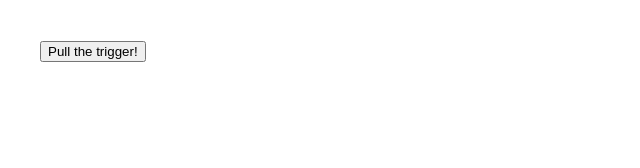
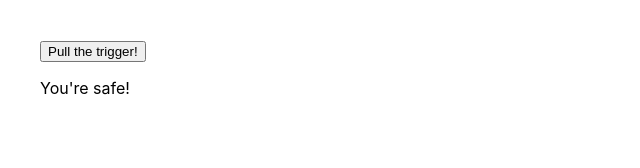
Before and after one commit to thinkful-ei-heron/kei-react-playground, a React (Create React App) app: page / in a window 1280 px wide. Both pictures are taken after a click on the button "Pull the trigger!". Shown: the top 168 px of the page, without its empty margins (0-640 px from the left). Built offline with nearby package versions, Linux system fonts and the light colour scheme.

Commit message:
russian roulette working

```diff
--- a/src/App.js
+++ b/src/App.js
@@ -5,7 +5,7 @@ import RouletteGun from './state-drills/RouletteGun';
 function App() {
   return (
     <main className='App'>
-      <RouletteGun bulletInChamber={1} />
+      <RouletteGun />
     </main>
   )
 }
--- a/src/state-drills/RouletteGun.js
+++ b/src/state-drills/RouletteGun.js
@@ -3,23 +3,21 @@ import React from 'react';
 class RouletteGun extends React.Component {
   constructor(props) {
     super(props)
-    this.state = { bulletInChamber: this.props.bulletInChamber }
+    this.state = {
+      chamber: null,
+      spinningTheChamber: false
+    }
   }
 
   checkChamber = () => {
     if (this.props.chamber > 8 || this.props.chamber < 1){
-      Math.ceil(Math.random() * 8);
+      this.setState({
+        bulletInChamber: Math.ceil(Math.random() * 8)
+      })
     }
   }
 
-  handleButtonClick = () => {
-    const newCount = this.state.count + this.props.steps
-    this.setState({
-      count: newCount
-    })
-  }
-
-  rendeResult = () => {
+  renderResult = () => {
     if (this.state.count >=8){
       //clearInterval(this.interval)
       return <div><p>BOOM!!!!</p></div>
@@ -28,27 +26,51 @@ class RouletteGun extends React.Component {
     } else {
       return <div><p>Tock</p></div>
     }
-
   }
 
   handleButtonClick = () => {
-    const newCount = this.state.count + this.props.steps
-    this.setState({
-      count: newCount
-    })
+    this.setState({spinningTheChamber: true})
+    this.setState({chamber: Math.ceil(Math.random() * 8)})
+    let timeout = setTimeout(() => {
+      this.setState({
+        spinningTheChamber: false
+      });
+      console.log(this.state.chamber);
+    }, 2000)
+  }
+
+  renderResults = () => {
+    if (this.state.chamber !== null){
+      if (this.state.spinningTheChamber) {
+        return <p>spinning the chamber and pulling the trigger! ...</p>
+      }
+      if (this.state.chamber === this.props.bulletInChamber){
+        return <p>BANG!!!!</p>
+      } else {
+        return <p>You're safe!</p>
+      }
+    }
+  }
+
+  componentWillUnmount() {
+    clearTimeout(this.timeout)
   }
 
   render() {
     return (
       <div>
-        <button onClick={this.handleButtonClick}>Pull the trigger!</button>
-        <p></p>
+        <button onClick={this.handleButtonClick}>
+          Pull the trigger!
+        </button>
+        {this.renderResults()}
       </div>
     )
   }
+
   static defaultProps = {
-    bulletInChamber: 8
+    chamber: 8
   }
+
 }
 
 export default RouletteGun
```
